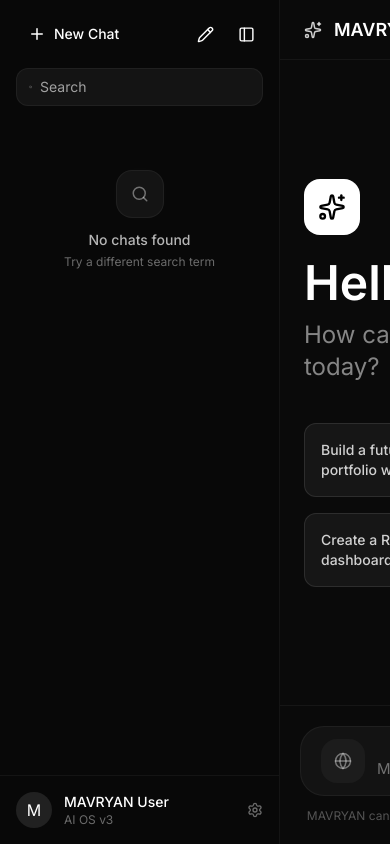
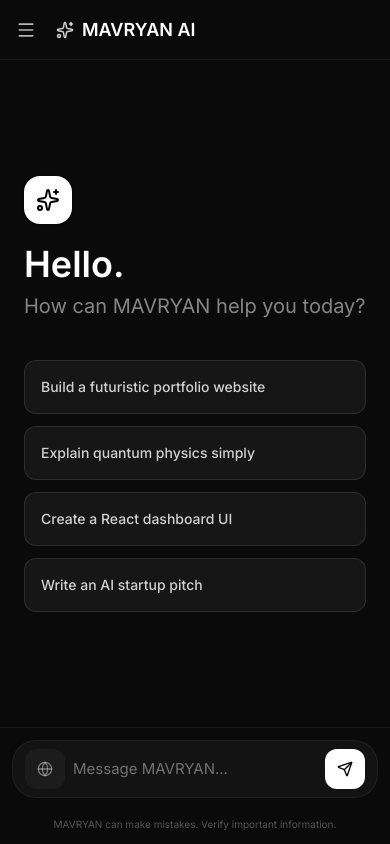
Before and after one commit to MAVRYAN/MAVRYAN-OS, a Next.js app: page / in a window 390 px wide. Built offline with nearby package versions, Linux system fonts and the light colour scheme.

Commit message:
Complete mobile optimization pass

```diff
--- a/app/page.tsx
+++ b/app/page.tsx
@@ -106,6 +106,8 @@
 
   const [isCommandPaletteOpen, setIsCommandPaletteOpen] =
     useState(false);
+
+  const [isSidebarOpen, setIsSidebarOpen] = useState(false);
 
   const chatRef = useRef<HTMLDivElement>(null);
 
@@ -694,7 +696,7 @@
   }
 
   return (
-    <main className={`flex h-screen bg-[#0a0a0a] text-white overflow-hidden ${theme === "light" ? "invert hue-rotate-180" : ""}`}>
+    <main className={`flex h-[100dvh] bg-[#0a0a0a] text-white overflow-hidden ${theme === "light" ? "invert hue-rotate-180" : ""}`}>
       {/* SIDEBAR */}
 
       <Sidebar
@@ -722,12 +724,14 @@
         togglePin={togglePin}
         renameInputRef={renameInputRef}
         onOpenSettings={() => setIsSettingsOpen(true)}
+        isOpen={isSidebarOpen}
+        onClose={() => setIsSidebarOpen(false)}
       />
 
       {/* MAIN */}
 
       <section className="flex-1 flex flex-col relative">
-        <Header />
+        <Header onOpenSidebar={() => setIsSidebarOpen(true)} />
 
         {/* CHAT */}
 
--- a/components/ChatInput.tsx
+++ b/components/ChatInput.tsx
@@ -30,7 +30,7 @@
   setWebSearch,
 }: ChatInputProps) {
   return (
-    <div className="border-t border-white/5 p-5">
+    <div className="border-t border-white/5 p-3 md:p-5">
       <div className="max-w-4xl mx-auto">
         <form
           onSubmit={(e) => {
@@ -40,20 +40,20 @@
               sendMessage();
             }
           }}
-          className="bg-white/[0.04] border border-white/5 rounded-3xl px-5 py-3 transition-all duration-300 ease-out hover:border-white/10 focus-within:bg-white/[0.06] focus-within:border-blue-500/40 focus-within:shadow-[0_0_25px_rgba(59,130,246,0.2)]"
+          className="bg-white/[0.04] border border-white/5 rounded-[24px] md:rounded-3xl px-3 py-2 md:px-5 md:py-3 transition-all duration-300 ease-out hover:border-white/10 focus-within:bg-white/[0.06] focus-within:border-blue-500/40 focus-within:shadow-[0_0_25px_rgba(59,130,246,0.2)]"
         >
-          <div className="flex items-end gap-3">
+          <div className="flex items-end gap-2 md:gap-3">
             <button
               type="button"
               onClick={() => setWebSearch(!webSearch)}
-              className={`h-11 w-11 min-w-[44px] rounded-2xl flex items-center justify-center transition-all duration-300 ease-out border ${
+              className={`h-10 w-10 min-w-[40px] md:h-11 md:w-11 md:min-w-[44px] rounded-xl md:rounded-2xl flex items-center justify-center transition-all duration-300 ease-out border ${
                 webSearch
                   ? "bg-blue-500/20 text-blue-400 border-blue-500/30 shadow-[0_0_15px_rgba(59,130,246,0.15)]"
                   : "bg-white/[0.04] text-white/40 border-transparent hover:bg-white/[0.08] hover:text-white/80"
               }`}
               title="Web Search"
             >
-              <Globe size={18} />
+              <Globe size={18} className="w-[16px] h-[16px] md:w-[18px] md:h-[18px]" />
             </button>
 
             <textarea
@@ -87,21 +87,21 @@
               }}
               rows={1}
               placeholder="Message MAVRYAN..."
-              className="flex-1 bg-transparent outline-none text-[15px] resize-none max-h-[200px] leading-7 placeholder:text-white/40 disabled:cursor-not-allowed overflow-y-auto"
+              className="flex-1 bg-transparent outline-none text-[15px] resize-none max-h-[150px] md:max-h-[200px] leading-6 md:leading-7 placeholder:text-white/40 disabled:cursor-not-allowed overflow-y-auto py-2 md:py-1.5"
             />
 
             <button
               type="submit"
               disabled={loading}
-              className="h-11 w-11 min-w-[44px] rounded-2xl bg-white text-black flex items-center justify-center transition-all duration-300 ease-out hover:scale-105 hover:shadow-[0_0_20px_rgba(255,255,255,0.4)] active:scale-95 disabled:opacity-30 disabled:hover:scale-100 disabled:active:scale-100 disabled:hover:shadow-none disabled:cursor-not-allowed"
+              className="h-10 w-10 min-w-[40px] md:h-11 md:w-11 md:min-w-[44px] rounded-xl md:rounded-2xl bg-white text-black flex items-center justify-center transition-all duration-300 ease-out hover:scale-105 hover:shadow-[0_0_20px_rgba(255,255,255,0.4)] active:scale-95 disabled:opacity-30 disabled:hover:scale-100 disabled:active:scale-100 disabled:hover:shadow-none disabled:cursor-not-allowed"
             >
-              <Send size={18} />
+              <Send size={18} className="w-[16px] h-[16px] md:w-[18px] md:h-[18px]" />
             </button>
           </div>
         </form>
 
         <p className="text-center text-xs text-white/30 mt-3">
-          MAVRYAN can make mistakes. Verify important information.
+          <span className="text-center text-[10px] md:text-xs text-white/30 mt-2 md:mt-3 inline-block">MAVRYAN can make mistakes. Verify important information.</span>
         </p>
       </div>
     </div>
--- a/components/EmptyState.tsx
+++ b/components/EmptyState.tsx
@@ -17,27 +17,27 @@
     <div className="h-full flex flex-col items-center justify-center px-6">
       <div className="max-w-3xl w-full">
         <div className="mb-10">
-          <div className="h-14 w-14 rounded-2xl bg-white text-black flex items-center justify-center mb-6">
-            <Sparkles size={28} />
+          <div className="h-12 w-12 md:h-14 md:w-14 rounded-2xl bg-white text-black flex items-center justify-center mb-5 md:mb-6 shadow-sm">
+            <Sparkles size={28} className="w-[24px] h-[24px] md:w-[28px] md:h-[28px]" />
           </div>
 
-          <h1 className="text-5xl font-semibold mb-3">
+          <h1 className="text-4xl md:text-5xl font-semibold mb-2 md:mb-3">
             Hello.
           </h1>
 
-          <p className="text-white/50 text-2xl">
+          <p className="text-white/50 text-xl md:text-2xl">
             How can MAVRYAN help you today?
           </p>
         </div>
 
-        <div className="grid grid-cols-2 gap-4">
+        <div className="grid grid-cols-1 md:grid-cols-2 gap-3 md:gap-4">
           {suggestions.map((item, index) => (
             <button
               key={index}
               onClick={() =>
                 sendMessage(item)
               }
-            className="bg-white/5 border border-white/10 rounded-xl p-4 text-left hover:bg-white/10 transition"
+            className="bg-white/5 border border-white/10 rounded-xl p-4 text-left hover:bg-white/10 active:bg-white/[0.15] transition-all"
             >
             <p className="text-sm font-medium text-white/80">
                 {item}
--- a/components/Header.tsx
+++ b/components/Header.tsx
@@ -1,11 +1,23 @@
 "use client";
 
-import { Sparkles } from "lucide-react";
+import { Sparkles, Menu } from "lucide-react";
 
-export default function Header() {
+type HeaderProps = {
+  onOpenSidebar?: () => void;
+};
+
+export default function Header({ onOpenSidebar }: HeaderProps = {}) {
   return (
-    <header className="h-[60px] border-b border-white/5 flex items-center px-6">
-      <div className="flex items-center gap-3">
+    <header className="h-[60px] border-b border-white/5 flex items-center px-4 md:px-6 gap-3">
+      {onOpenSidebar && (
+        <button
+          onClick={onOpenSidebar}
+          className="md:hidden p-2 -ml-2 text-white/70 hover:text-white hover:bg-white/10 rounded-xl transition-all"
+        >
+          <Menu size={20} />
+        </button>
+      )}
+      <div className="flex items-center gap-2 md:gap-3">
         <Sparkles
           size={18}
           className="text-white/80"
--- a/components/Sidebar.tsx
+++ b/components/Sidebar.tsx
@@ -61,6 +61,8 @@
   togglePin: (id: string) => void;
   renameInputRef: RefObject<HTMLInputElement | null>;
   onOpenSettings: () => void;
+  isOpen?: boolean;
+  onClose?: () => void;
 };
 
 export default function Sidebar({
@@ -78,6 +80,8 @@
   togglePin,
   renameInputRef,
   onOpenSettings,
+  isOpen = false,
+  onClose,
 }: SidebarProps) {
   const [searchQuery, setSearchQuery] = useState("");
   const searchInputRef = useRef<HTMLInputElement>(null);
@@ -103,10 +107,20 @@
   const sortedConversations = [...pinnedChats, ...unpinnedChats];
 
   return (
-    <aside className="w-[280px] border-r border-white/5 bg-[#080808] flex flex-col">
+    <>
+      <div
+        className={`fixed inset-0 z-40 bg-black/60 backdrop-blur-sm transition-opacity md:hidden ${
+          isOpen ? "opacity-100" : "opacity-0 pointer-events-none"
+        }`}
+        onClick={onClose}
+      />
+
+      <aside className={`fixed inset-y-0 left-0 z-50 w-[280px] border-r border-white/5 bg-[#080808] flex flex-col transform transition-transform duration-300 ease-in-out md:relative md:translate-x-0 md:z-auto ${
+        isOpen ? "translate-x-0" : "-translate-x-full"
+      }`}>
       <div className="p-4 flex items-center justify-between">
         <button
-          onClick={createNewChat}
+          onClick={() => { createNewChat(); onClose?.(); }}
           className="flex items-center gap-2 text-sm font-medium hover:bg-white/10 hover:shadow-[0_0_15px_rgba(255,255,255,0.05)] px-3 py-2 rounded-xl transition-all duration-300 ease-out active:scale-95"
         >
           <Plus size={18} />
@@ -173,11 +187,10 @@
                   ? "bg-white/10 border border-white/5 shadow-[0_2px_10px_rgba(0,0,0,0.3)]"
                   : "border border-transparent hover:bg-white/[0.04] hover:-translate-y-[1px] hover:shadow-[0_2px_10px_rgba(0,0,0,0.2)]"
               }`}
-              onClick={() =>
-                setActiveConversationId(
-                  conversation.id
-                )
-              }
+              onClick={() => {
+                setActiveConversationId(conversation.id);
+                onClose?.();
+              }}
             >
               <div className="flex items-center gap-3 overflow-hidden flex-1">
                 <MessageSquare
@@ -225,7 +238,7 @@
                 )}
               </div>
 
-              <div className="opacity-0 group-hover:opacity-100 flex items-center gap-1 transition">
+              <div className="opacity-100 md:opacity-0 group-hover:opacity-100 flex items-center gap-1 transition">
                 <button
                   onClick={(e) => {
                     e.stopPropagation();
@@ -249,7 +262,7 @@
                       conversation.title
                     );
                   }}
-                  className="hover:bg-white/20 hover:scale-110 p-1.5 rounded-lg transition-all duration-200"
+                  className="text-white/40 hover:text-white hover:bg-white/20 hover:scale-110 p-1.5 rounded-lg transition-all duration-200"
                 >
                   <Edit3 size={14} />
                 </button>
@@ -275,7 +288,7 @@
       {/* USER */}
 
       <div
-        onClick={onOpenSettings}
+        onClick={() => { onOpenSettings(); onClose?.(); }}
         className="mt-auto p-4 border-t border-white/5 hover:bg-white/[0.02] transition-colors cursor-pointer flex items-center justify-between group"
       >
         <div className="flex items-center gap-3">
@@ -300,5 +313,6 @@
         />
       </div>
     </aside>
+    </>
   );
 }
```
Also changed, not shown: components/CommandPalette.tsx (+13 -13 lines), components/MessageBubble.tsx (+11 -11 lines), components/SettingsModal.tsx (+8 -8 lines).
